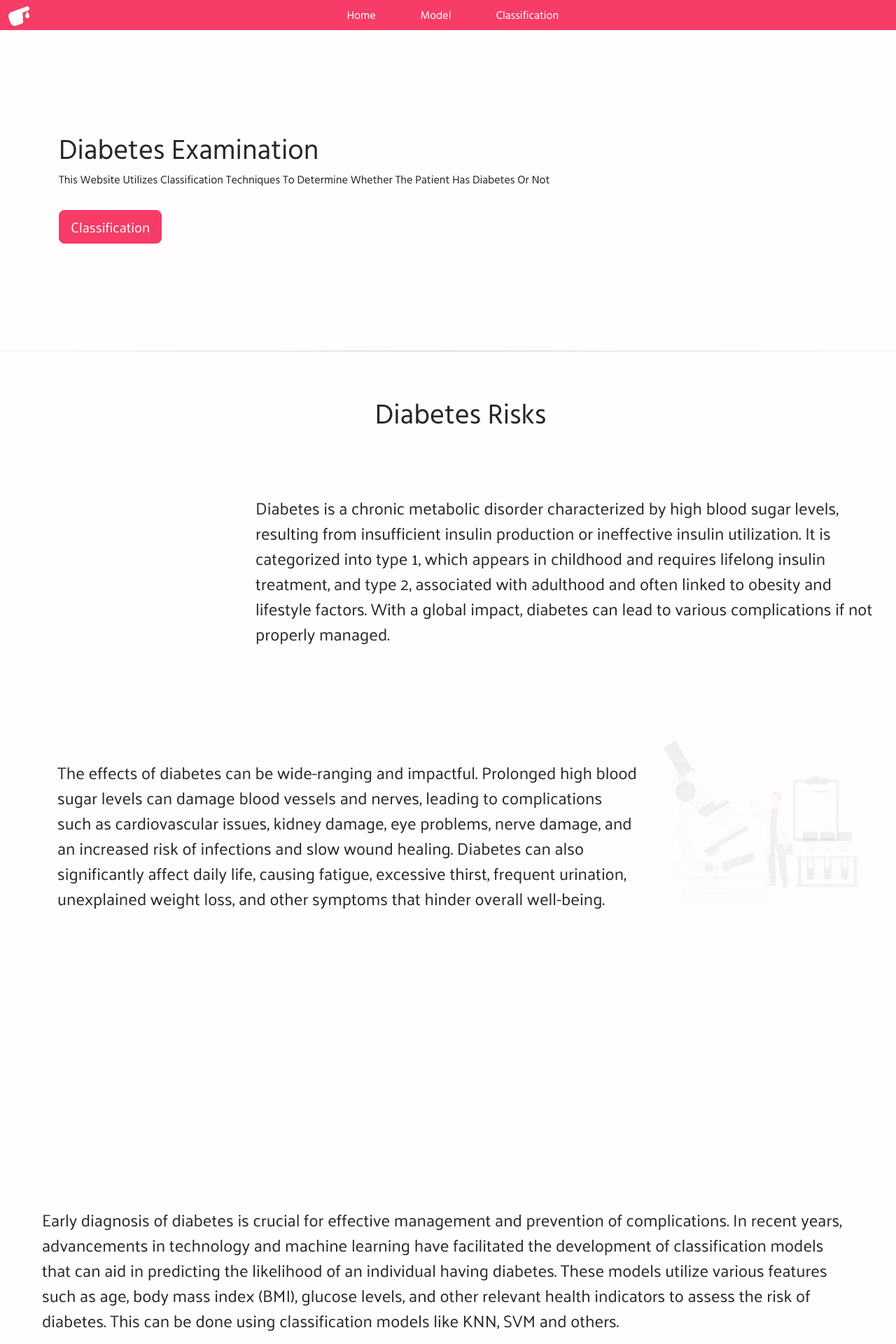
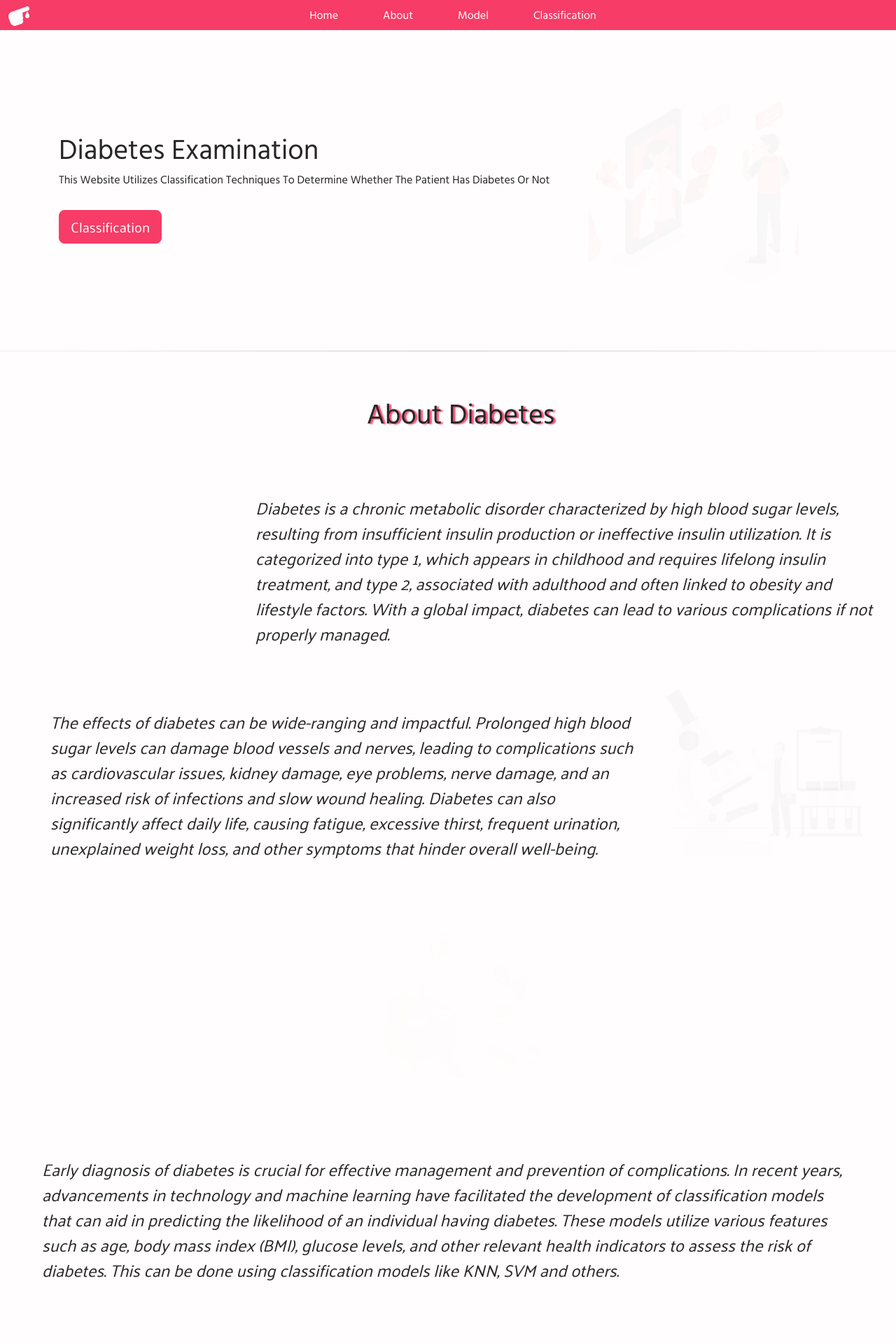
Before and after one commit to seifbasel/Diabetes-Classification-Website, a Flask app: page / in a window 1280 px wide. Shown: the top 1920 px of the page at 70% size. Run offline with Flask 3, Linux system fonts and the light colour scheme; some web fonts are replaced.

Commit message:
seif_modification

```diff
--- a/static/css/style.css
+++ b/static/css/style.css
@@ -7,6 +7,7 @@
     font-family: "Palanquin";
     src: url(../fonts/Palanquin-Regular.ttf);
 }
+
 #main_body{
     background-color: #FFFDFD;
     color: #262626;
@@ -22,38 +23,34 @@
     font-family: "HindVadodara";
 }
 
-#header_1_color{
+
+#risks_header{
     color: #262626;
     font-family: "HindVadodara";
+     text-shadow: 3px 1px 2px #F63C67;
+
 }
-
-#header_2_color{
+#main_header{
     color: #262626;
     font-family: "HindVadodara";
 }
 
 
-#par_1{
+.par_all{
     font-family: "Palanquin";
+    font-style:oblique;
+    font-weight:550;
 }
 
 
-#par_2{
-    font-family:  "Palanquin";
+
+.cards_header{
+    color: #262626;
+    font-family: "HindVadodara";
+    text-shadow: 3px 1px 2px #F63C67;
 }
 
 
-#img_1{
-    border-radius:5%;
-    width: 1000px;
-    height: 500px;
-}
-
-
-#img_2{
-    border-radius: 5%;
-    width: 600px;
-}
 
 #form_style{
     color: #FFFDFD;
--- a/templates/diabetic.html
+++ b/templates/diabetic.html
@@ -9,6 +9,9 @@
 
 </head>
 <body>
+    <div class="svg-animation">
+        <object type="image/svg+xml" width="500px" height="500px" data="../static/img/parkinson-animate.svg"></object>
+    </div>
     <h1>you are diabetec</h1>
 </body>
 </html>
--- a/templates/index.html
+++ b/templates/index.html
@@ -38,7 +38,10 @@
                             <a class="nav-link active ms-6 me-5 text-white" aria-current="page" href="#">Home</a>
                         </li>
                         <li class="nav-item">
-                            <a class="nav-link active ms-6 me-5 text-white" href="#header_3">Model</a>
+                            <a class="nav-link active ms-6 me-5 text-white" href="#header_3">About</a>
+                        </li>
+                        <li class="nav-item">
+                            <a class="nav-link active ms-6 me-5 text-white" href="#header_4">Model</a>
                         </li>
                         <li class="nav-item">
                             <a class="nav-link active ms-6 me-5 text-white" href="#form_style">Classification</a>
@@ -50,7 +53,7 @@
     </div>
 
     <div class="container-fluid justify-content-center">
-        <div class="jumbotron text-capitalize m-4 p-5 pt-2" id="header_1_color">
+        <div class="jumbotron text-capitalize m-4 p-5 pt-2" id="main_header">
             <div class="row align-items-center">
                 <div class="col-md-8">
                     <h1>Diabetes examination</h1>
@@ -59,24 +62,22 @@
                     <p><a class="btn btn-lg mt-3 submit_btn" href="#form_style" role="button">classification</a></p>
                 </div>
                 <div class="col-md-3">
-                    <object type="image/svg+xml" width="300px" height="300px"
-                        data="../static/img/1.svg"></object>
+                    <object type="image/svg+xml" width="300px" height="300px" data="../static/img/1.svg"></object>
                 </div>
             </div>
         </div>
     </div>
     <hr>
-    <div class="container-fluid ps-5 align-content-center">
-        <div class="container-fluid text-center pt-5 align-content-center">
-            <h1 id="header_1_color">Diabetes Risks
+    <div class="container-fluid ps-5 align-content-center" id="header_3">
+        <div class="container-fluid text-center pt-5 ">
+            <h1 id="risks_header">About Diabetes
             </h1>
-            <div class="row align-items-center justify-content-center mb-5 mt-5">
-                <div class="col-3 align-content-center ms-0">
-                    <object type="image/svg+xml" width="300px" height="300px"
-                        data="../static/img/2.svg"></object>
+            <div class="row align-items-center justify-content-center  mt-4">
+                <div class="col-3">
+                    <object type="image/svg+xml" width="300px" height="300px" data="../static/img/2.svg"></object>
                 </div>
 
-                <div class="col-9 align-content-start fw-medium fs-4 text-start" id="par_1">
+                <div class="col-9 fs-4 mt-5 text-start align-items-end par_all">
                     Diabetes is a chronic metabolic disorder characterized by high blood sugar levels, resulting from
                     insufficient insulin production or ineffective insulin utilization. It is categorized into type 1,
                     which appears in childhood and requires lifelong insulin treatment, and type 2, associated with
@@ -89,9 +90,9 @@
 
 
         <div class="container-fluid mb-5 pb-5 pe-5">
-            <div class="container text-center">
+            <div class="container-fluid text-center">
                 <div class="row align-items-center justify-content-center mb-5">
-                    <div class="col-9 fw-medium fs-4 mt-5 text-start align-items-start" id="par_2">
+                    <div class="col-9 fs-4 mt-5 text-start align-items-start par_all">
                         The effects of diabetes can be wide-ranging and impactful. Prolonged high blood sugar levels can
                         damage blood vessels and nerves, leading to complications such as cardiovascular issues, kidney
                         damage, eye problems, nerve damage, and an increased risk of infections and slow wound healing.
@@ -100,18 +101,16 @@
                     </div>
 
                     <div class="col-3">
-                        <object type="image/svg+xml" width="300px" height="300px"
-                            data="../static/img/3.svg"></object>
+                        <object type="image/svg+xml" width="300px" height="300px" data="../static/img/3.svg"></object>
                     </div>
 
                 </div>
             </div>
             <div class="row align-items-center justify-content-center mb-5 mt-5">
                 <div class="col-12 align-content-center text-center ms-0">
-                    <object type="image/svg+xml" width="300px" height="300px"
-                        data="../static/img/4.svg"></object>
+                    <object type="image/svg+xml" width="300px" height="300px" data="../static/img/4.svg"></object>
                 </div>
-                <div class="col-12 align-content-start mt-5 fw-medium fs-4 text-start" id="par_1">
+                <div class="col-12 align-content-start mt-5 fs-4 text-start par_all" >
                     Early diagnosis of diabetes is crucial for effective management and prevention of complications. In
                     recent years, advancements in technology and machine learning have facilitated the development of
                     classification models that can aid in predicting the likelihood of an individual having diabetes.
@@ -131,20 +130,22 @@
     <!-- //////////////////////////////////////////////////////////////////////////////////////// -->
 
 
-    <div class="container-fluid mb-5 pb-5 border-opacity-50  border-black" id="header_3">
+    <div class="container-fluid mb-5 pb-5 border-opacity-50  border-black" id="header_4">
         <div class="container  pt-5">
-            <h1 id="header_1_color">Our Model</h1>
+            <h1 class="cards_header">Our Model</h1>
 
             <div class="card container mt-5 mb-5">
                 <img src="../static/img/eda1.png " class="card-img-top border-5 fw-bold  " width="100" height="500"
                     alt="3">
 
                 <div class="card-body border-5">
-                    <h5 class="card-title fw-bold">Card 1</h5>
-                    <p class="card-text">Some quick example text to build on the card title and make up the bulk of
-                        the
-                        card's
-                        content.</p>
+                    <h5 class="card-title fw-bold">Comparison between diabetic and non-diabetic patient in glucose rate
+                        and weight:</h5>
+                    <p class="card-text">Diabetic patients have Higher glucose rate and higher weight as compared to
+                        Non-diabetic ones
+
+
+                    </p>
                 </div>
             </div>
 
@@ -153,11 +154,10 @@
                     alt="3">
 
                 <div class="card-body border-5">
-                    <h5 class="card-title fw-bold">Card 2</h5>
-                    <p class="card-text">Some quick example text to build on the card title and make up the bulk of
-                        the
-                        card's
-                        content.</p>
+                    <h5 class="card-title fw-bold">Age relation to diabetes:</h5>
+                    <p class="card-text">The Age is not directly related, but higher glucose level in oldies can be a
+                        cause of Diabetes in them, also the males of age 40 to 80 have higher blood glucose level than
+                        females.</p>
                 </div>
             </div>
 
@@ -167,11 +167,9 @@
                     alt="3">
 
                 <div class="card-body border-5 ">
-                    <h5 class="card-title fw-bold">Card 3</h5>
-                    <p class="card-text">Some quick example text to build on the card title and make up the bulk of
-                        the
-                        card's
-                        content.</p>
+                    <h5 class="card-title fw-bold">Bp relation to diabetes:</h5>
+                    <p class="card-text">The BP is not directly related to the diabetes, as patients have the highest BP
+                        are found to be Non-diabetic.</p>
                 </div>
             </div>
             <div class="card container mt-5">
@@ -179,11 +177,8 @@
                     alt="3">
 
                 <div class="card-body border-5">
-                    <h5 class="card-title fw-bold">Card 4</h5>
-                    <p class="card-text">Some quick example text to build on the card title and make up the bulk of
-                        the
-                        card's
-                        content.</p>
+                    <h5 class="card-title fw-bold">Age relation to diabetes:</h5>
+                    <p class="card-text">Diabetic patients have lower HDL-Cholesterol</p>
                 </div>
             </div>
             <div class="card container mt-5">
@@ -191,11 +186,8 @@
                     alt="3">
 
                 <div class="card-body border-5">
-                    <h5 class="card-title fw-bold">Card 5</h5>
-                    <p class="card-text">Some quick example text to build on the card title and make up the bulk of
-                        the
-                        card's
-                        content.</p>
+                    <h5 class="card-title fw-bold">Gender relation to diabetes:</h5>
+                    <p class="card-text">Females being diabetic are more than the males being diabetic.</p>
                 </div>
             </div>
             <div class="card container mt-5">
@@ -203,17 +195,15 @@
                     alt="3">
 
                 <div class="card-body border-5">
-                    <h5 class="card-title fw-bold">visulization 6</h5>
-                    <p class="card-text">this is a visulization foor the relation between gulucose an cholesterol
-                    </p>
+                    <h5 class="card-title fw-bold">Cholestrol relation to diabetes:</h5>
+                    <p class="card-text">Higher cholestrol is seen in the patients having diabetes</p>
                 </div>
             </div>
 
         </div>
     </div>
+
     <!-- ////////////////////////////////////////////////////////////////////////////////////// -->
-
-
 
     <div id="form_style">
         <h1 class="text-center mt-5 mb-5 pb-5">Diabetes classification</h1>
```
Also changed, not shown: static/css/diabetic.css (+13 -8 lines), static/css/non_diabetic.css (+11 -0 lines), templates/not_diabetic.html (+5 -2 lines), static/img/parkinson-animate.svg (added).
